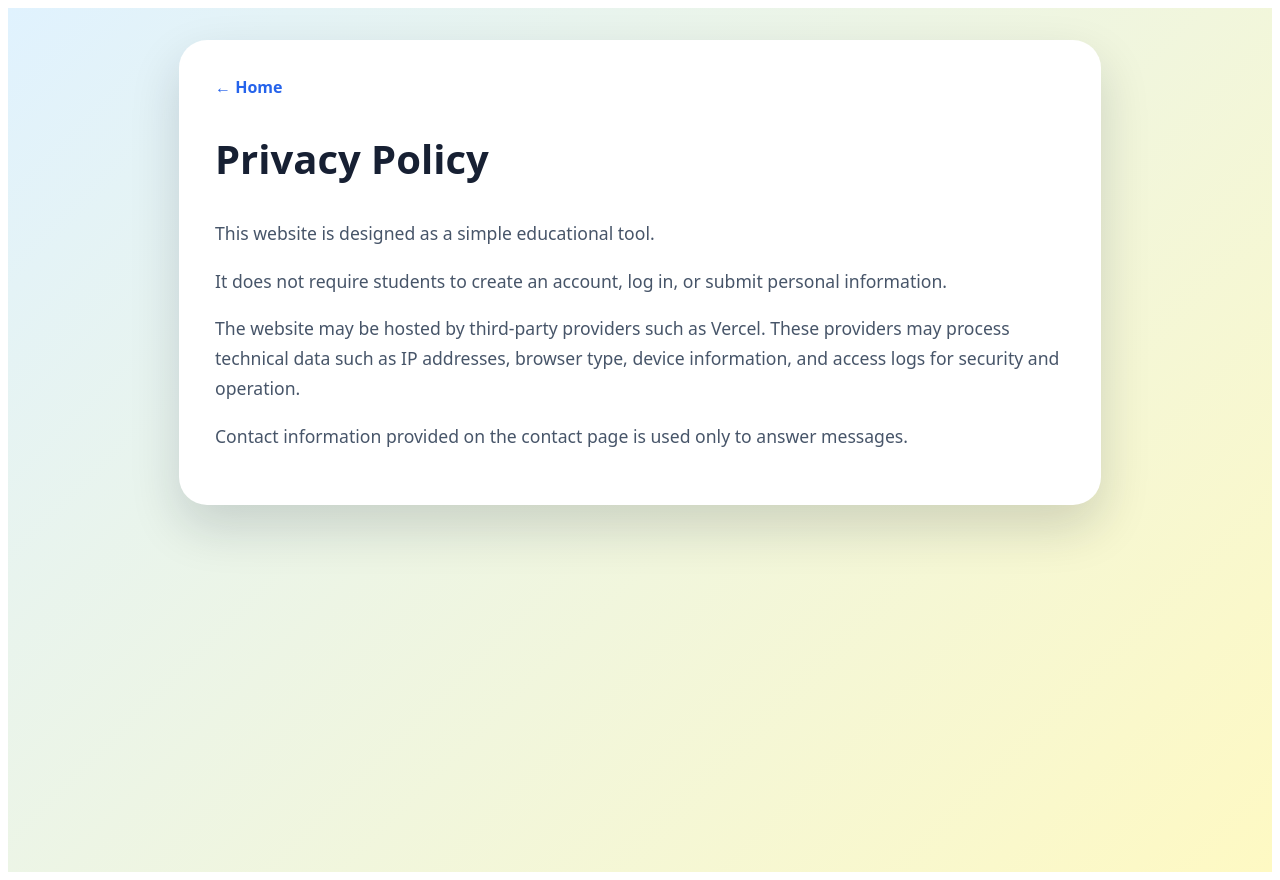
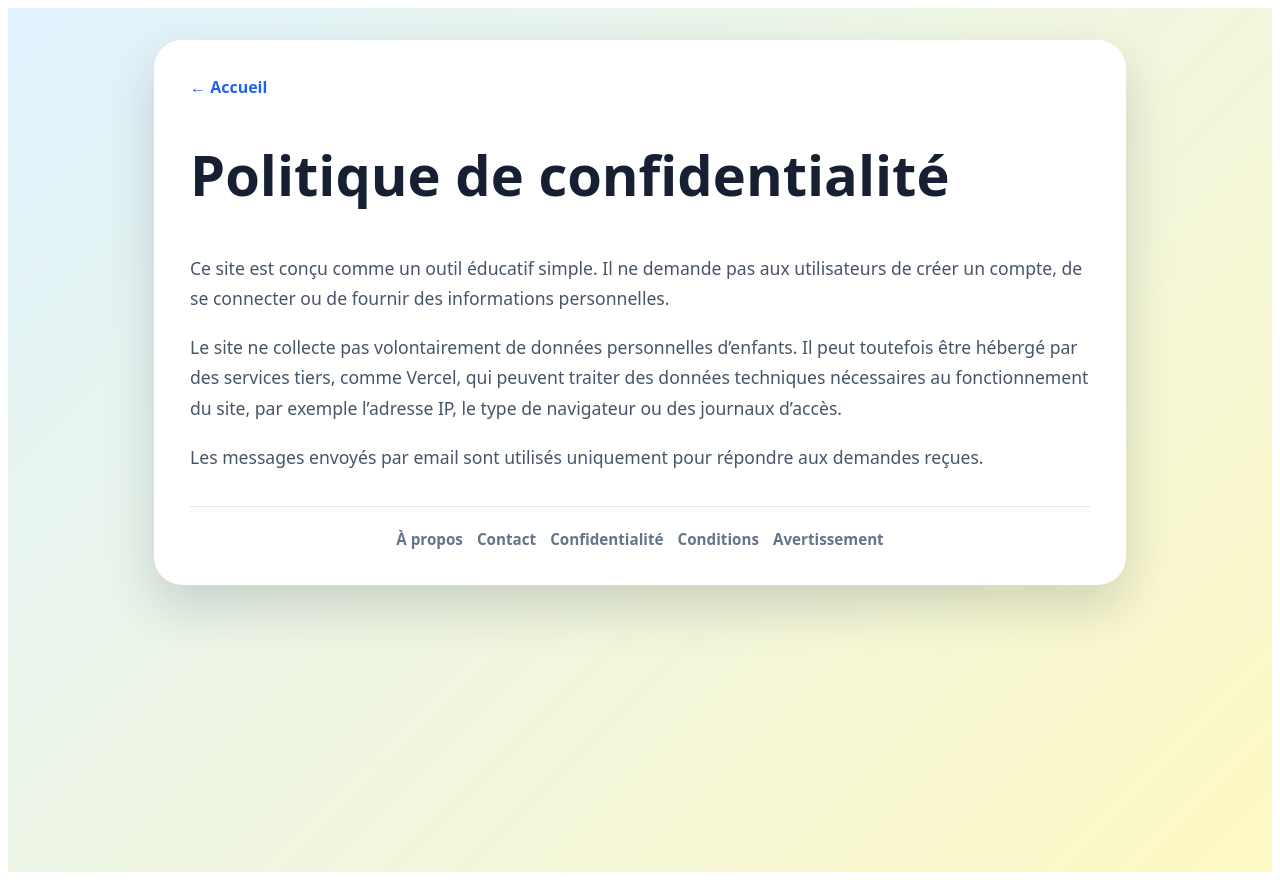
Before and after one commit to ossthun/machinepc, a Next.js app: page /privacy in a window 1280 px wide. Built offline with nearby package versions, Linux system fonts and the light colour scheme.

Commit message:
Refactor Privacy Policy page with SiteLayout
Updated the Privacy Policy page to use SiteLayout and translated content to French.

```diff
--- a/pages/privacy.js
+++ b/pages/privacy.js
@@ -1,70 +1,24 @@
-import Link from "next/link";
+import SiteLayout from "../components/SiteLayout";
 
 export default function Privacy() {
   return (
-    <Page title="Privacy Policy">
+    <SiteLayout title="Politique de confidentialité">
       <p>
-        This website is designed as a simple educational tool.
+        Ce site est conçu comme un outil éducatif simple. Il ne demande pas aux
+        utilisateurs de créer un compte, de se connecter ou de fournir des
+        informations personnelles.
       </p>
-
       <p>
-        It does not require students to create an account, log in, or submit
-        personal information.
+        Le site ne collecte pas volontairement de données personnelles d’enfants.
+        Il peut toutefois être hébergé par des services tiers, comme Vercel, qui
+        peuvent traiter des données techniques nécessaires au fonctionnement du
+        site, par exemple l’adresse IP, le type de navigateur ou des journaux
+        d’accès.
       </p>
-
       <p>
-        The website may be hosted by third-party providers such as Vercel. These
-        providers may process technical data such as IP addresses, browser type,
-        device information, and access logs for security and operation.
+        Les messages envoyés par email sont utilisés uniquement pour répondre aux
+        demandes reçues.
       </p>
-
-      <p>
-        Contact information provided on the contact page is used only to answer
-        messages.
-      </p>
-    </Page>
+    </SiteLayout>
   );
 }
-
-function Page({ title, children }) {
-  return (
-    <main style={styles.page}>
-      <section style={styles.card}>
-        <Link href="/" style={styles.back}>← Home</Link>
-        <h1 style={styles.title}>{title}</h1>
-        <div style={styles.text}>{children}</div>
-      </section>
-    </main>
-  );
-}
-
-const styles = {
-  page: {
-    minHeight: "100vh",
-    padding: "32px",
-    fontFamily: "system-ui, sans-serif",
-    background: "linear-gradient(135deg, #e0f2fe, #fef9c3)",
-  },
-  card: {
-    maxWidth: "850px",
-    margin: "0 auto",
-    background: "white",
-    borderRadius: "28px",
-    padding: "36px",
-    boxShadow: "0 22px 50px rgba(15,23,42,.16)",
-  },
-  back: {
-    color: "#2563eb",
-    fontWeight: 900,
-    textDecoration: "none",
-  },
-  title: {
-    fontSize: "2.5rem",
-    color: "#172033",
-  },
-  text: {
-    fontSize: "1.1rem",
-    lineHeight: 1.7,
-    color: "#475569",
-  },
-};
```
